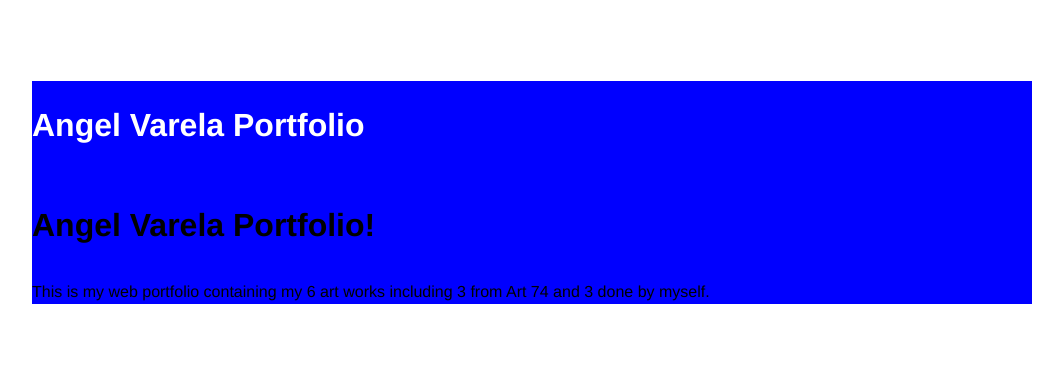
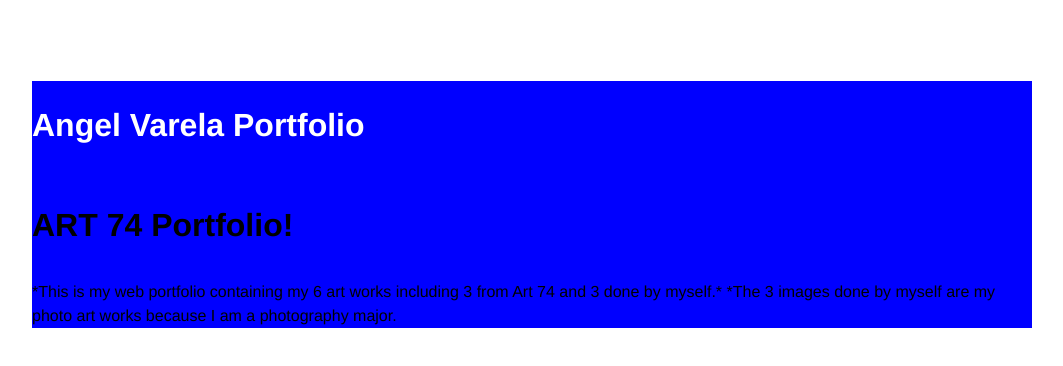
Before and after one commit to avvare19/avvare19.github.io, a plain HTML site: page index.html in a window 1280 px wide. Shown: the whole page, without its empty margins (108-1171 px from the left). Drawn offline with Linux system fonts and the light colour scheme.

Commit message:
Update index.html

```diff
--- a/index.html
+++ b/index.html
@@ -8,7 +8,7 @@
   <body>
     <div style="background-color:blue">
   <h1 style="color:white">Angel Varela Portfolio</h1>
-    <h1>Angel Varela Portfolio!</h1>
-    <p>This is my web portfolio containing my 6 art works including 3 from Art 74 and 3 done by myself.</p>
+    <h1>ART 74 Portfolio!</h1>
+    <p>*This is my web portfolio containing my 6 art works including 3 from Art 74 and 3 done by myself.*  *The 3 images done by myself are my photo art works because I am a photography major.</p>
   </body>
 </html>
```
